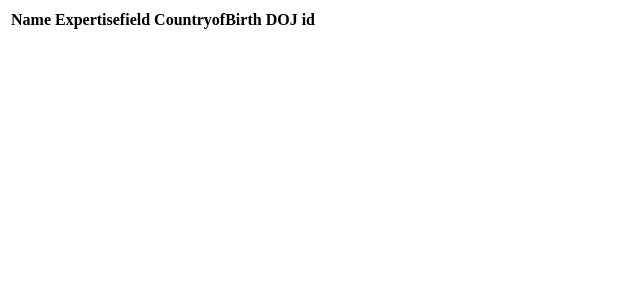
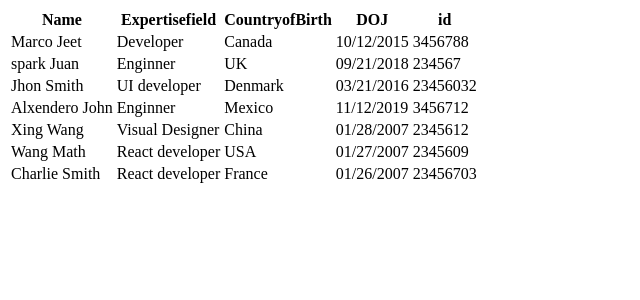
Before and after one commit to neeraja991/angular-ivy-ypfh53, an Angular app: page / in a window 1280 px wide. Shown: the top 300 px of the page, without its empty margins (0-640 px from the left). Built offline with nearby package versions, Linux system fonts and the light colour scheme.

Commit message:
1 file modified

```diff
--- a/src/app/app.component.ts
+++ b/src/app/app.component.ts
@@ -16,7 +16,55 @@ export class AppComponent implements OnInit {
   columns = ["Name", "Expertisefield", "CountryofBirth", "DOJ", "id"];
   index = ["Name", "Expertisefield", "CountryofBirth", "DOJ", "id"];
 
-  employees: employees[] = [];
+  employees: employees[] = [ {
+      "Name": "Marco Jeet",
+      "Expertisefield": "Developer",
+      "CountryofBirth": "Canada",
+      "DOJ": "10/12/2015",
+      "id": 3456788
+    },
+    {
+      "Name": "spark Juan ",
+      "Expertisefield": "Enginner",
+      "CountryofBirth": "UK",
+      "DOJ": "09/21/2018",
+      "id": 234567
+    },
+    {
+      "Name": "Jhon Smith",
+      "Expertisefield": "UI developer",
+      "CountryofBirth": "Denmark",
+      "DOJ": "03/21/2016",
+      "id": 23456032
+    },
+    {
+      "Name": "Alxendero John",
+      "Expertisefield": "Enginner",
+      "CountryofBirth": "Mexico",
+      "DOJ": "11/12/2019",
+      "id": 3456712
+    },
+    {
+      "Name": "Xing Wang",
+      "Expertisefield": "Visual Designer",
+      "CountryofBirth": "China",
+      "DOJ": "01/28/2007",
+      "id": 2345612
+    },
+    {
+      "Name": "Wang Math",
+      "Expertisefield": "React developer",
+      "CountryofBirth": "USA",
+      "DOJ": "01/27/2007",
+      "id": 2345609
+    },
+    {
+      "Name": "Charlie Smith",
+      "Expertisefield": "React developer",
+      "CountryofBirth": "France ",
+      "DOJ": "01/26/2007",
+      "id": 23456703
+    }];
 
   ngOnInit(): void {}
 
```
